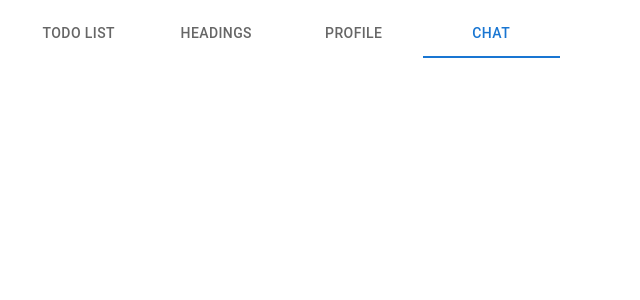
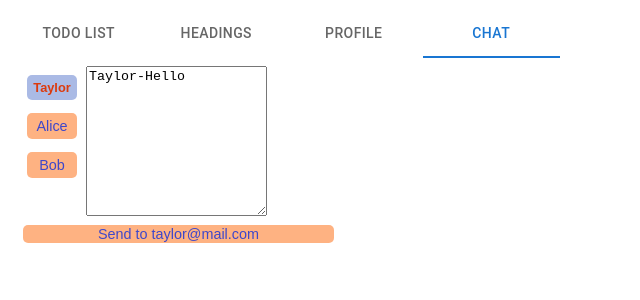
Before and after one commit to prashant-fulara/react-codesandbox-examples, a React (Create React App) app in the folder src/: page / in a window 1280 px wide. Both pictures are taken after a click on the tab "CHAT". Shown: the top 300 px of the page, without its empty margins (0-640 px from the left). Built offline with nearby package versions, Linux system fonts and the light colour scheme.

Commit message:
Update 6 files

```diff
--- a/src/App.js
+++ b/src/App.js
@@ -64,7 +64,7 @@ export default function App() {
           <Tab label="Tab 7" />
         </Tabs>
       </Box>
-      <Box sx={{ padding: 2 }}>
+      <Box sx={{ padding: 1 }}>
         {tabIndex === 0 && (
           <Box>
             <AddToDo onAddToDo={handleAddToDo} />
--- /dev/null
+++ b/src/components/Chat/Chat.js
@@ -0,0 +1,31 @@
+export default function Chat({ message, contact, dispatch }) {
+  return (
+    <>
+      <section className="chat"></section>
+      <textarea
+        placeholder="Chat to {contact.name}"
+        value={contact.name + "-" + message}
+        onChange={(e) => {
+          let tokenIndex = e.target.value.indexOf("-");
+          let text = e.target.value.slice(tokenIndex + 1);
+          dispatch({
+            type: "edit_message",
+            message: text,
+          });
+        }}
+      />
+      <br />
+      <button
+        onClick={() => {
+          dispatch({
+            type: "send_message",
+            message: message,
+            email: contact.email,
+          });
+        }}
+      >
+        Send to {contact.email}
+      </button>
+    </>
+  );
+}
--- a/src/components/Chat/ChatPage.js
+++ b/src/components/Chat/ChatPage.js
@@ -1,9 +1,22 @@
 import { useReducer } from "react";
+import ContactList from "./ContactList";
 import { initialState } from "./data/data";
 import messageReducer from "./reducers/MessageReducer";
+import { contacts } from "./data/data";
+import Chat from "./Chat";
 
 export default function ChatPage() {
   const [state, dispatch] = useReducer(messageReducer, initialState);
+  const contact = contacts.find((c) => c.id === state.selectedId);
 
-  return <></>;
+  return (
+    <>
+      <ContactList
+        contacts={contacts}
+        dispatch={dispatch}
+        selectedId={state.selectedId}
+      />
+      <Chat message={state.message} contact={contact} dispatch={dispatch} />
+    </>
+  );
 }
--- a/src/components/Chat/ContactList.js
+++ b/src/components/Chat/ContactList.js
@@ -0,0 +1,27 @@
+export default function ContactList({ contacts, dispatch, selectedId }) {
+  return (
+    <>
+      <section className="contact-list">
+        <ul>
+          {contacts.map((contact) => (
+            <li key={contact.id}>
+              <button
+                onClick={() =>
+                  dispatch({
+                    type: "change_selection",
+                    selectedId: contact.id,
+                  })
+                }
+                className={
+                  selectedId == contact.id ? "beautifySelectedBttn" : ""
+                }
+              >
+                {contact.name}
+              </button>
+            </li>
+          ))}
+        </ul>
+      </section>
+    </>
+  );
+}
--- a/src/components/Chat/reducers/MessageReducer.js
+++ b/src/components/Chat/reducers/MessageReducer.js
@@ -1,8 +1,20 @@
 export default function messageReducer(state, action) {
   switch (action.type) {
     case "change_selection": {
+      return {
+        ...state,
+        selectedId: action.selectedId,
+      };
     }
     case "edit_message": {
+      return {
+        ...state,
+        message: action.message,
+      };
+    }
+    case "send_message": {
+      alert(action.email + " " + action.message);
+      return state;
     }
     default: {
       throw Error("Unknown action: " + action.type);
--- a/src/styles.css
+++ b/src/styles.css
@@ -47,9 +47,9 @@ ul {
 }
 
 button {
-  margin: 4px;
+  margin: 5px;
   font-size: 0.9em;
-  font-weight: 550;
+  font-weight: 450;
   width: 25%;
   border: hidden;
   border-radius: 5px;
@@ -58,7 +58,7 @@ button {
 }
 
 input[type="checkbox"] {
-  margin: 2px;
+  margin: 4px;
   width: 4%;
   color: rgb(62, 71, 202);
   background-color: white;
@@ -85,6 +85,17 @@ input[type="checkbox"] {
   border-radius: 5px;
   color: rgb(62, 71, 202);
   background-color: rgba(167, 234, 85, 0.873);
+}
+
+.beautifySelectedBttn {
+  margin: 5px;
+  padding: 5px;
+  font-size: 0.8em;
+  font-weight: 550;
+  border: hidden;
+  border-radius: 5px;
+  color: rgb(220, 58, 13);
+  background-color: rgba(158, 177, 226, 0.873);
 }
 
 .beautifyTextField {
```
